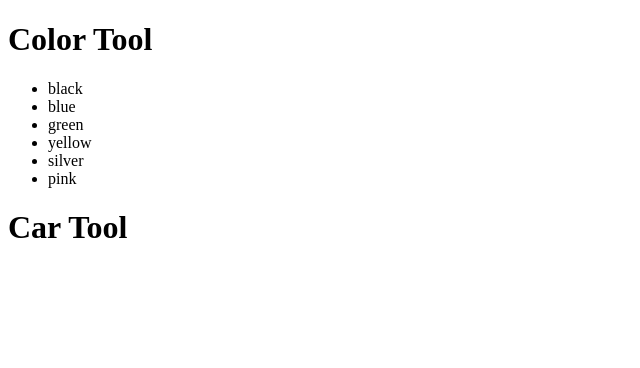
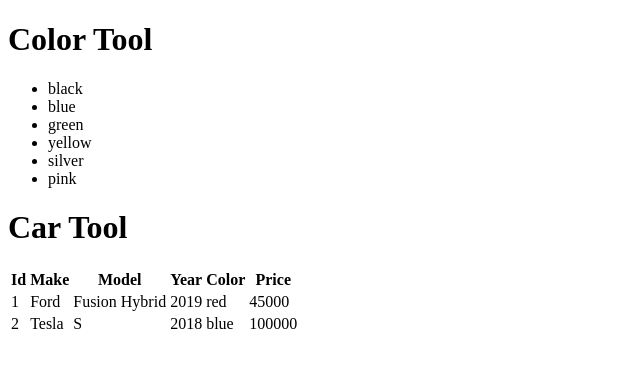
Before and after one commit to t4d-classes/react-typescript_04202020, a React (Create React App) app in the folder demo-app/: page / in a window 1280 px wide. Shown: the top 368 px of the page, without its empty margins (0-640 px from the left). Built offline with nearby package versions, Linux system fonts and the light colour scheme.

Commit message:
add solution to labs

```diff
--- a/demo-app/src/components/CarTool.tsx
+++ b/demo-app/src/components/CarTool.tsx
@@ -1,11 +1,42 @@
 import React from 'react';
+
+import { Car } from '../models/Car';
 
 export const CarTool = () => {
 
+  const cars: Car[] = [
+    { id: 1, make: 'Ford', model: 'Fusion Hybrid', year: 2019, color: 'red', price: 45000 },
+    { id: 2, make: 'Tesla', model: 'S', year: 2018, color: 'blue', price: 100000 },
+  ];
+
   return (
-    <header>
-      <h1>Car Tool</h1>
-    </header>
+    <>
+      <header>
+        <h1>Car Tool</h1>
+      </header>
+      <table>
+        <thead>
+          <tr>
+            <th>Id</th>
+            <th>Make</th>
+            <th>Model</th>
+            <th>Year</th>
+            <th>Color</th>
+            <th>Price</th>
+          </tr>
+        </thead>
+        <tbody>
+          {cars.map(car => <tr key={car.id}>
+            <td>{car.id}</td>
+            <td>{car.make}</td>
+            <td>{car.model}</td>
+            <td>{car.year}</td>
+            <td>{car.color}</td>
+            <td>{car.price}</td>
+          </tr>)}
+        </tbody>
+      </table>
+    </>
   );
 
 };
--- /dev/null
+++ b/demo-app/src/models/Car.ts
@@ -0,0 +1,8 @@
+export interface Car {
+  id?: number;
+  make: string;
+  model: string;
+  year: number;
+  color: string;
+  price: number;
+}
```
